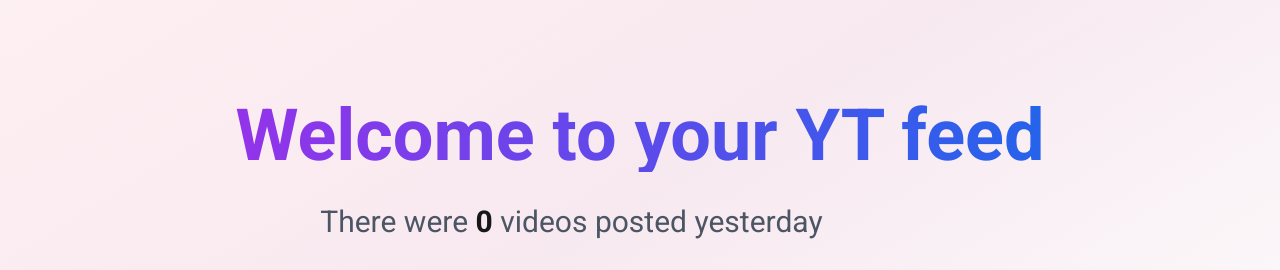
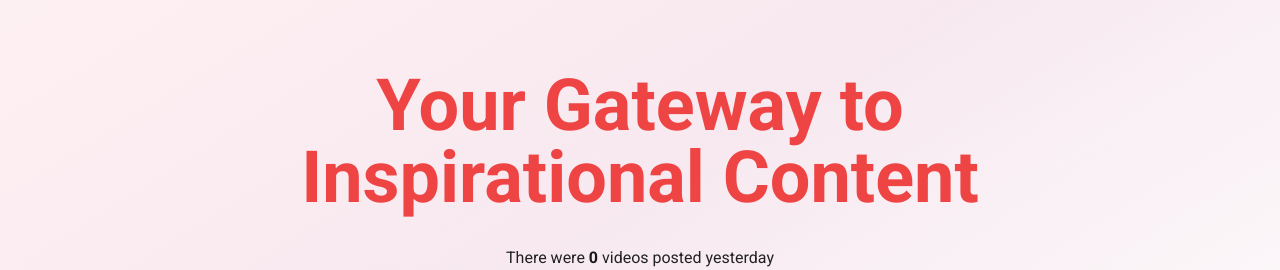
Before and after one commit to shubs/yt-feed, a React (Vite) app: page / in a window 1280 px wide. Shown: the part 203-473 px from the top of the page. Built offline with nearby package versions, Linux system fonts and the light colour scheme; no server answers; the database is empty.

Commit message:
Update Hero text and color
Changed the Hero component text to "Your Gateway to Inspirational Content" and updated the text color to red.
[skip gpt_engineer]

```diff
--- a/src/components/Hero.tsx
+++ b/src/components/Hero.tsx
@@ -104,16 +104,11 @@ const Hero = () => {
           initial={{ opacity: 0, y: 20 }}
           animate={{ opacity: 1, y: 0 }}
           transition={{ duration: 0.8, delay: 0.2 }}
-          className="text-5xl sm:text-7xl font-bold mb-8 max-w-4xl bg-clip-text text-transparent bg-gradient-to-r from-purple-600 to-blue-600"
+          className="text-5xl sm:text-7xl font-bold mb-8 max-w-4xl bg-clip-text text-red-500"
         >
-          Welcome to your YT feed
+          Your Gateway to Inspirational Content
         </motion.h1>
-        <motion.p
-          initial={{ opacity: 0, y: 20 }}
-          animate={{ opacity: 1, y: 0 }}
-          transition={{ duration: 0.8, delay: 0.4 }}
-          className="text-2xl sm:text-3xl mb-12 max-w-2xl text-gray-600"
-        >
+
         {isLoading ? (
           <span>Loading...</span>
         ) : (
@@ -130,7 +125,6 @@ const Hero = () => {
             videos posted yesterday
           </>
         )}
-        </motion.p>
 
         {lastUpdateTime && (
           <motion.div
```
Lines whose indentation alone changed are shown as unchanged.
